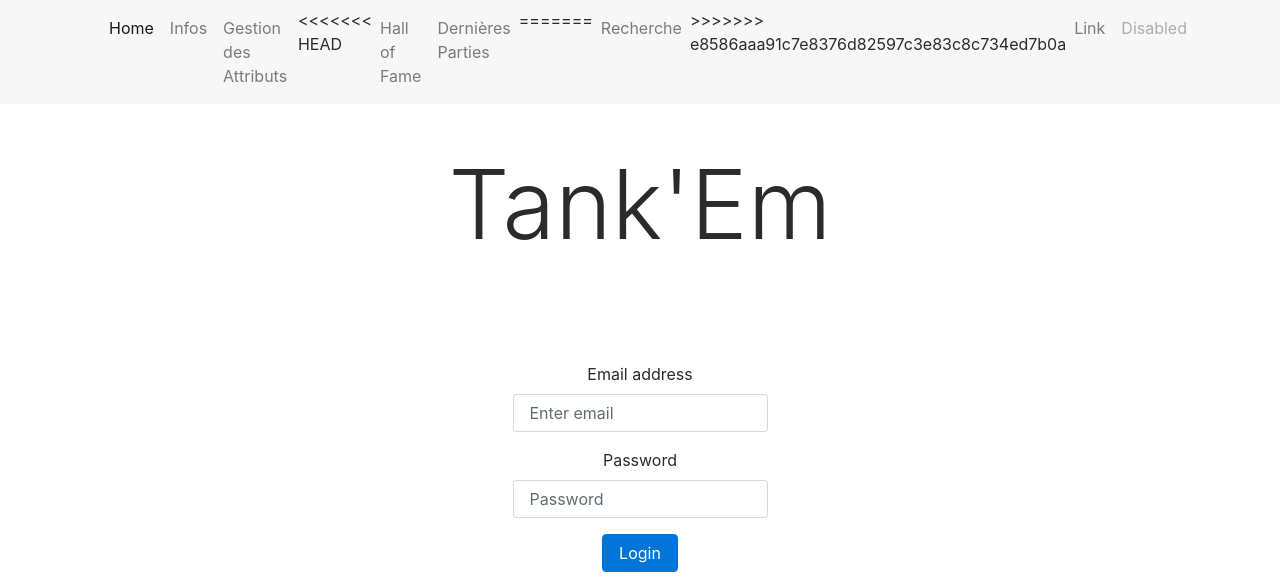
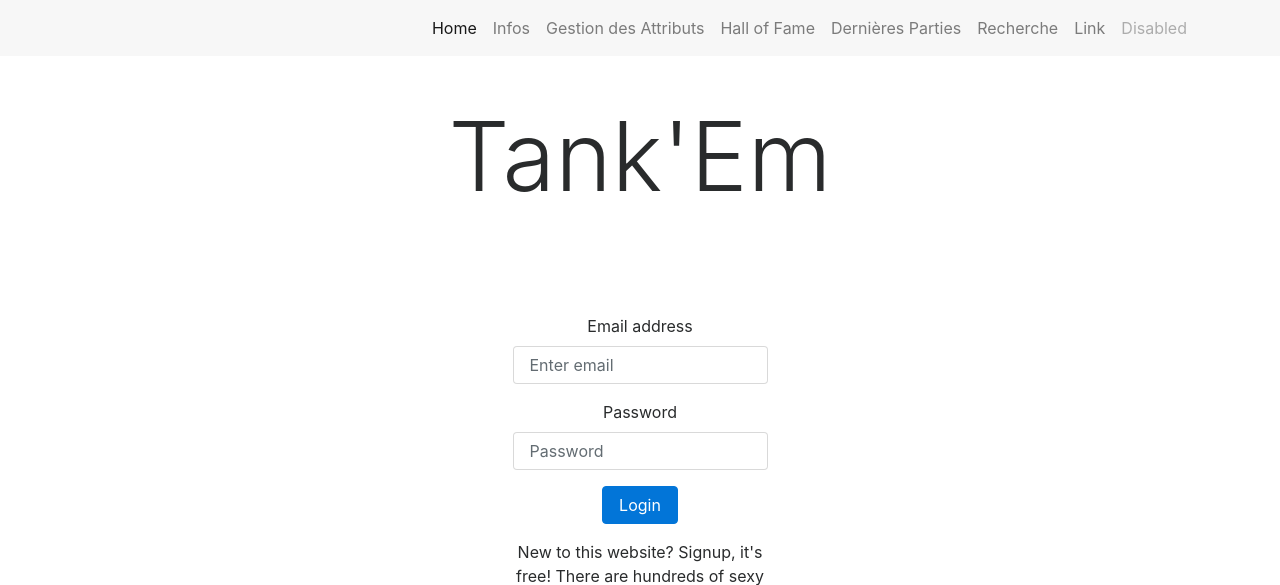
Before and after one commit to Akiro78960/Tankem, a PHP site: page /index.php in a window 1280 px wide. Shown: the top 585 px of the page. Run offline with PHP 8.4, Linux system fonts and the light colour scheme; some libraries are stand-ins or nearby versions.

Commit message:
Dernier merge >_>

```diff
--- a/partial/header.php
+++ b/partial/header.php
@@ -17,12 +17,9 @@
 		  <li class="nav-item active"> <a class="nav-link" href="index.php">Home</a> </li>
 		  <li class="nav-item"> <a class="nav-link" href="Infos.php">Infos</a> </li>
 		  <li class="nav-item"> <a class="nav-link" href="gestionPoints.php">Gestion des Attributs</a> </li>
-<<<<<<< HEAD
 			<li class="nav-item"> <a class="nav-link" href="hallOfFame.php">Hall of Fame</a> </li>
 			<li class="nav-item"> <a class="nav-link" href="dernieresParties.php">Dernières Parties</a> </li>
-=======
-  		  <li class="nav-item"> <a class="nav-link" href="search.php">Recherche</a> </li>
->>>>>>> e8586aaa91c7e8376d82597c3e83c8c734ed7b0a
+  		<li class="nav-item"> <a class="nav-link" href="search.php">Recherche</a> </li>
 		  <li class="nav-item"> <a class="nav-link" href="#">Link</a> </li>
 		  <li class="nav-item"> <a class="nav-link disabled" href="#">Disabled</a> </li>
 			<?php
```
